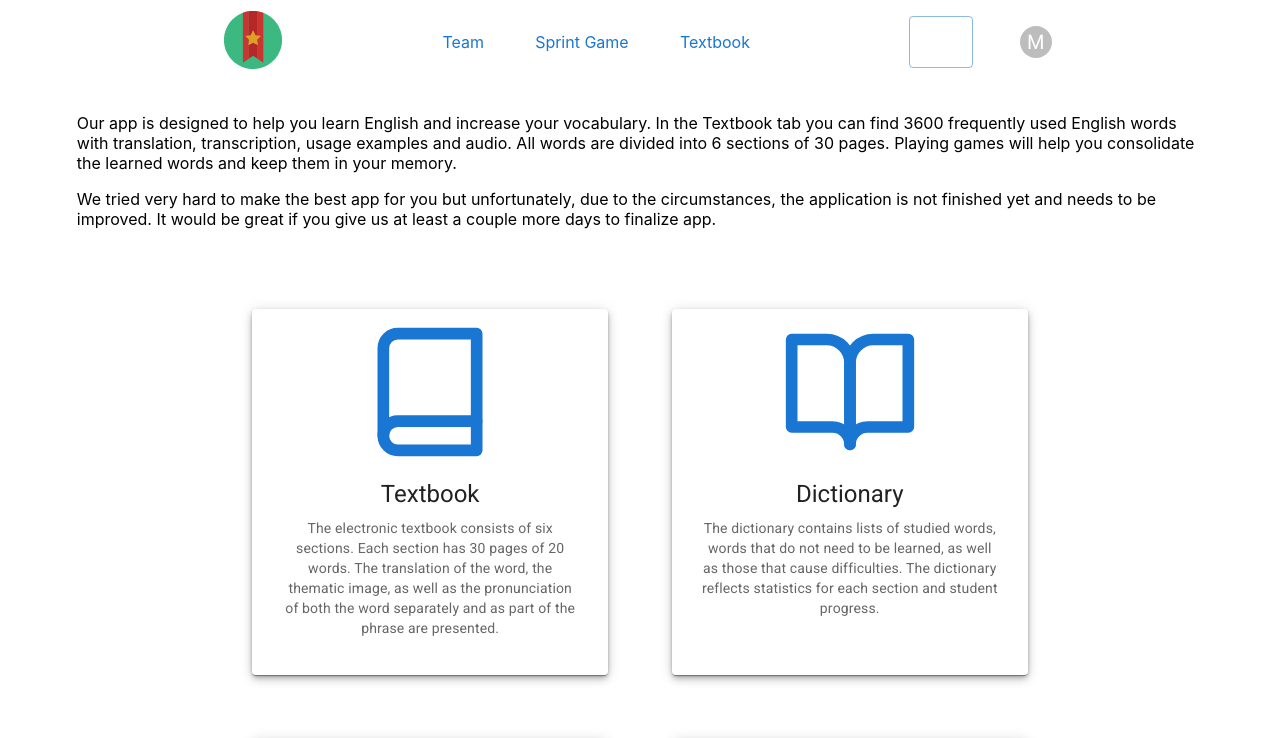
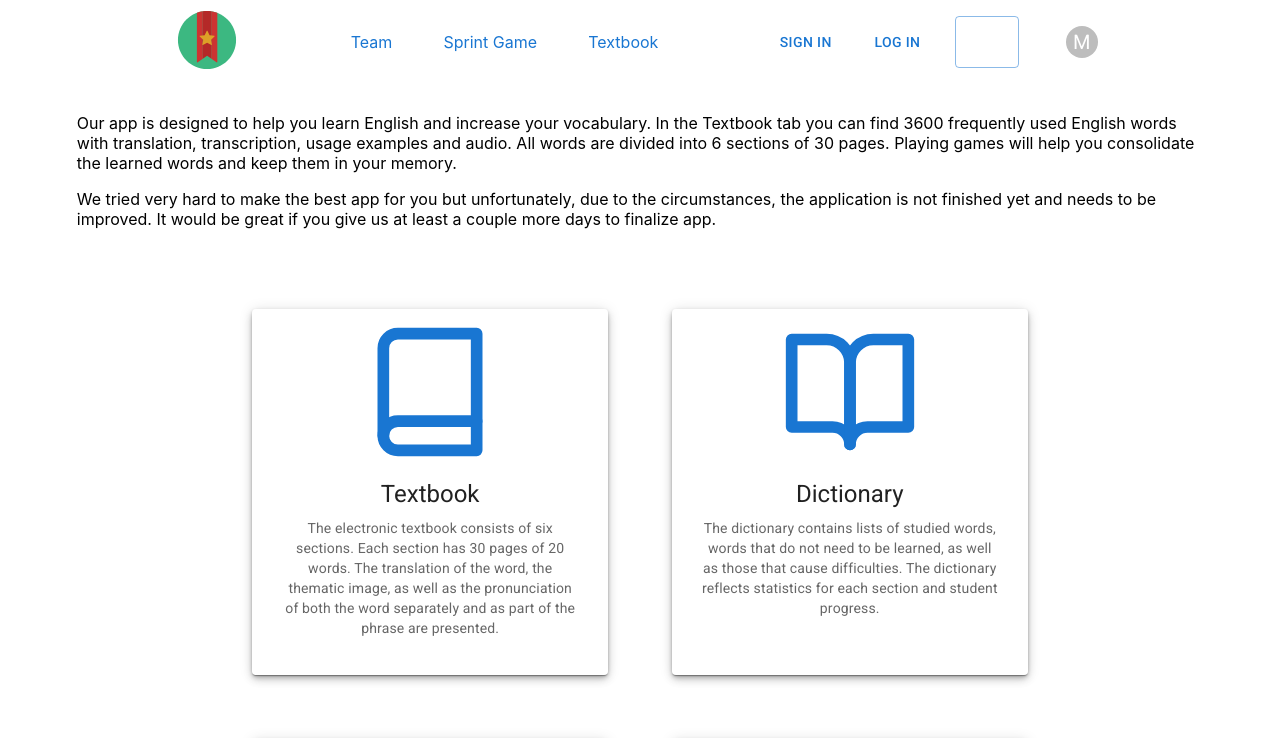
Before and after one commit to anvianvi/RS-Lang, a React (Create React App) app: page / in a window 1280 px wide. Shown: the top 738 px of the page. Built offline with nearby package versions, Linux system fonts and the light colour scheme.

Commit message:
feat: Added loading data from Google auth, popup with login and registration forms

```diff
--- a/package.json
+++ b/package.json
@@ -17,9 +17,11 @@
     "@types/node": "^16.11.49",
     "@types/react": "^18.0.17",
     "@types/react-dom": "^18.0.6",
+    "axios": "^0.27.2",
     "classnames": "^2.3.1",
     "howler": "^2.2.3",
     "html-react-parser": "^3.0.3",
+    "mongoose": "^6.5.4",
     "nativescript-play-pause-button": "^1.0.2",
     "react": "^18.2.0",
     "react-audio-player": "^0.17.0",
@@ -28,6 +30,7 @@
     "react-pagination": "^1.0.0",
     "react-router-dom": "^6.3.0",
     "react-scripts": "^5.0.1",
+    "reactjs-popup": "^2.0.5",
     "styled-components": "^5.3.5",
     "typescript": "^4.7.4",
     "use-sound": "^4.0.1",
@@ -60,6 +63,8 @@
     ]
   },
   "devDependencies": {
+    "cors": "^2.8.5",
+    "express": "^4.18.1",
     "gh-pages": "^4.0.0"
   }
 }
--- a/src/App.tsx
+++ b/src/App.tsx
@@ -7,9 +7,11 @@ import ListOfWords from "./packages/list-of-words-with-pagination";
 import SprintGame from "./packages/sprint-game";
 import { Container } from "@mui/system";
 import { Routes, Route } from "react-router-dom";
+import SignUpForm from "./packages/sign-up-form";
 const { PUBLIC_URL } = process.env;
 
 function App() {
+
   return (
     <>
       <Header />
--- a/src/index.tsx
+++ b/src/index.tsx
@@ -20,5 +20,4 @@ root.render(
     </BrowserRouter>
   </React.StrictMode>
 );
-
 reportWebVitals();
--- a/src/interfaces.ts
+++ b/src/interfaces.ts
@@ -55,3 +55,7 @@ export interface Auth {
     email:	string,
     password:	string
   }
+
+export function create(arg0: { email: string; password: string }) {
+    throw new Error("Function not implemented.")
+}
--- a/src/packages/header/accaunt-menu.tsx
+++ b/src/packages/header/accaunt-menu.tsx
@@ -18,6 +18,7 @@ export default function AccountMenu() {
   const handleClose = () => {
     setAnchorEl(null);
   };
+
   return (
     <React.Fragment>
       <Box sx={{ display: "flex", alignItems: "center", textAlign: "center" }}>
@@ -70,7 +71,7 @@ export default function AccountMenu() {
         anchorOrigin={{ horizontal: "right", vertical: "bottom" }}
       >
         <MenuItem>
-          <Avatar /> My account
+          <Avatar/> My account
         </MenuItem>
 
         <MenuItem>
--- a/src/packages/header/index.tsx
+++ b/src/packages/header/index.tsx
@@ -3,6 +3,10 @@ import AccountMenu from "./accaunt-menu";
 import "./style.css";
 import { GoogleLogin } from "@react-oauth/google";
 import { Link } from "react-router-dom";
+import Popup from 'reactjs-popup';
+import 'reactjs-popup/dist/index.css';
+import SignUpForm from "../sign-up-form";
+import SignInForm from "../sign-in-form";
 
 const { PUBLIC_URL } = process.env;
 
@@ -13,29 +17,31 @@ function Header() {
         <img src="logo.svg" alt="notfound" className="logo" />
       </Link>
       <nav className="header-navigation">
-        <Link to={`${PUBLIC_URL}/Team`}>
-          <span className="menu-link-element">Team</span>
-        </Link>
-        <Link to={`${PUBLIC_URL}/Sprint`}>
-          <span className="menu-link-element">Sprint Game</span>
-        </Link>
-        <Link to={`${PUBLIC_URL}/Textbook`}>
-          <span className="menu-link-element">Textbook</span>
-        </Link>
+        <Link to={`${PUBLIC_URL}/Team`}>Team</Link>
+        <Link to={`${PUBLIC_URL}/Sprint`}>Sprint Game</Link>
+        <Link to={`${PUBLIC_URL}/Textbook`}>Textbook</Link>
         {/* <Link to={`${PUBLIC_URL}/Statistic`}>Statistic</Link> */}
       </nav>
       {/* depends on sign status we can show diferent buttons  */}
       <div className="sign-block">
+        <Popup className="popup" trigger={<Button className="button"> Sign in </Button>} modal>
+          <SignUpForm></SignUpForm>
+        </Popup>
+        <Popup className="popup" trigger={<Button className="button"> Log in </Button>} modal>
+          <SignInForm></SignInForm>
+        </Popup>
         <Button variant="outlined">
           <div>
             {" "}
             <GoogleLogin
-              onSuccess={(credentialResponse) => {
-                console.log(credentialResponse);
+              onSuccess={credentialResponse => {
+                const str = JSON.stringify(credentialResponse);
+                localStorage.setItem('User', str)
               }}
               onError={() => {
                 console.log("Login Failed");
-              }}
+              }
+              }
               useOneTap
             />
           </div>
--- a/src/packages/sign-up-form/index.tsx
+++ b/src/packages/sign-up-form/index.tsx
@@ -21,7 +21,6 @@ export default function SignUpForm() {
     password: "",
     showPassword: false,
   });
-
   const handleChange =
     (prop: keyof State) => (event: React.ChangeEvent<HTMLInputElement>) => {
       setValues({ ...values, [prop]: event.target.value });
@@ -39,6 +38,8 @@ export default function SignUpForm() {
   ) => {
     event.preventDefault();
   };
+
+
   return (
     <div className="sign-in-container">
       <Typography variant="h4">
@@ -63,7 +64,8 @@ export default function SignUpForm() {
         label="Email"
       />
 
-      <FormControl sx={{ m: 1, width: "25ch" }} variant="outlined">
+      <FormControl sx={{ m: 1, width: "25ch" }}
+      variant="outlined">
         <InputLabel htmlFor="sign-up-password">Password</InputLabel>
         <OutlinedInput
           required
```
Also changed, not shown: 1 other file (tests, documents, lock files or other folders).
